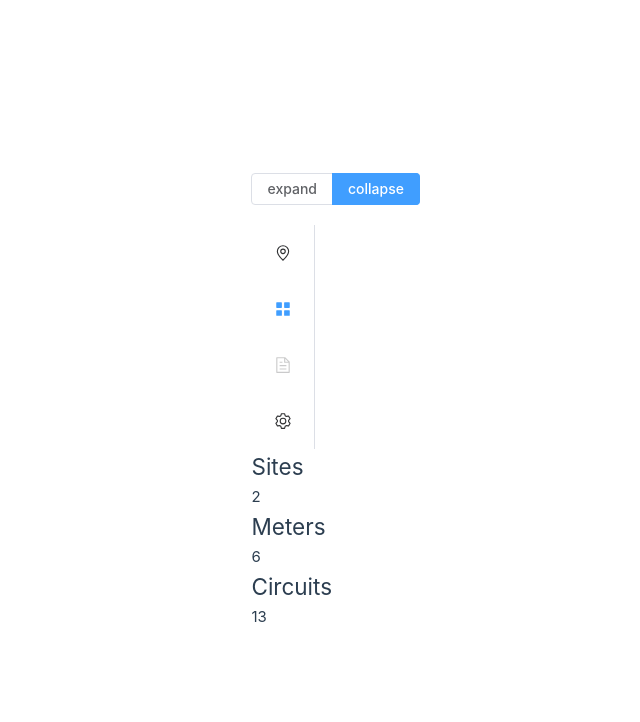
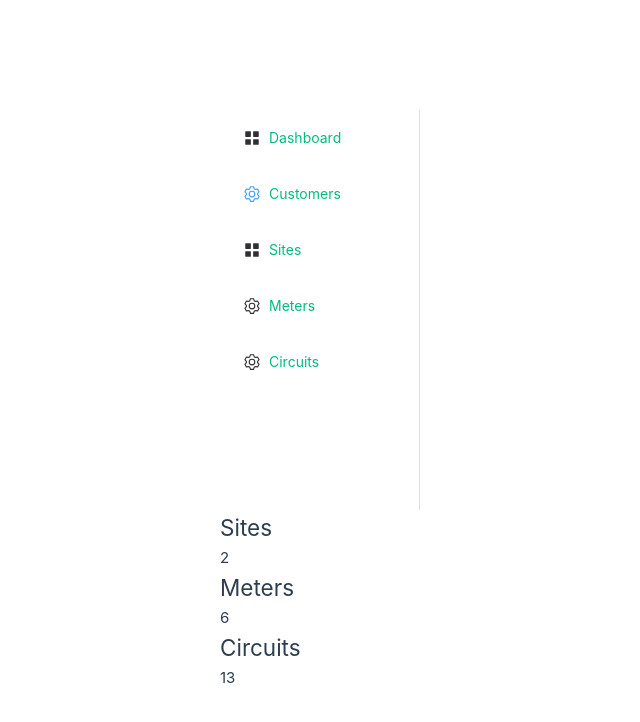
Before and after one commit to Koshux/entities-manager-ui, a Vue app: page / in a window 1280 px wide. Shown: the top 722 px of the page, without its empty margins (220-860 px from the left). Built offline with nearby package versions, Linux system fonts and the light colour scheme.

Commit message:
Hooked up sidebar
Replaced the fake links with the actual vue-router links.

```diff
--- a/src/App.vue
+++ b/src/App.vue
@@ -1,8 +1,4 @@
 <template>
-  <!-- <header>
-    <img alt="Vue logo" class="logo" src="@/assets/logo.svg" width="125" height="125" />
-  </header> -->
-
   <div class="wrapper">
     <TheSidebar />
     <RouterView />
--- a/src/components/TheSidebar.vue
+++ b/src/components/TheSidebar.vue
@@ -1,70 +1,39 @@
-<!-- <template>
-  <nav>
-    <ul>
-      <li>
-        <RouterLink to="/">Dashboard</RouterLink>
-      </li>
-      <li>
-        <RouterLink to="/customers">Customers</RouterLink>
-      </li>
-      <li>
-        <RouterLink to="/sites">Sites</RouterLink>
-      </li>
-      <li>
-        <RouterLink to="/meters">Meters</RouterLink>
-      </li>
-      <li>
-        <RouterLink to="/circuits">Circuits</RouterLink>
-      </li>
-    </ul>
-  </nav>
-</template>
-
-<script setup lang="ts">
-import { RouterLink } from 'vue-router'
-defineProps<{}>()
-</script> -->
 <template>
-  <el-radio-group v-model="isCollapse" style="margin-bottom: 20px">
-    <el-radio-button :label="false">expand</el-radio-button>
-    <el-radio-button :label="true">collapse</el-radio-button>
-  </el-radio-group>
   <el-menu
     default-active="2"
     class="el-menu-vertical-demo"
-    :collapse="isCollapse"
     @open="handleOpen"
     @close="handleClose"
   >
-    <el-sub-menu index="1">
+    <el-menu-item index="1">
+      <el-icon><icon-menu /></el-icon>
       <template #title>
-        <el-icon><location /></el-icon>
-        <span>Navigator One</span>
+        <RouterLink to="/">Dashboard</RouterLink>
       </template>
-      <el-menu-item-group>
-        <template #title><span>Group One</span></template>
-        <el-menu-item index="1-1">item one</el-menu-item>
-        <el-menu-item index="1-2">item two</el-menu-item>
-      </el-menu-item-group>
-      <el-menu-item-group title="Group Two">
-        <el-menu-item index="1-3">item three</el-menu-item>
-      </el-menu-item-group>
-      <el-sub-menu index="1-4">
-        <template #title><span>item four</span></template>
-        <el-menu-item index="1-4-1">item one</el-menu-item>
-      </el-sub-menu>
-    </el-sub-menu>
+    </el-menu-item>
     <el-menu-item index="2">
+      <el-icon><setting /></el-icon>
+      <template #title>
+        <RouterLink to="/customers">Customers</RouterLink>
+      </template>
+    </el-menu-item>
+    <el-menu-item index="3">
       <el-icon><icon-menu /></el-icon>
-      <template #title>Navigator Two</template>
-    </el-menu-item>
-    <el-menu-item index="3" disabled>
-      <el-icon><document /></el-icon>
-      <template #title>Navigator Three</template>
+      <template #title>
+        <RouterLink to="/sites">Sites</RouterLink>
+      </template>
     </el-menu-item>
     <el-menu-item index="4">
       <el-icon><setting /></el-icon>
-      <template #title>Navigator Four</template>
+      <template #title>
+        <RouterLink to="/meters">Meters</RouterLink>
+      </template>
+    </el-menu-item>
+    <el-menu-item index="5">
+      <el-icon><setting /></el-icon>
+      <template #title>
+        <RouterLink to="/circuits">Circuits</RouterLink>
+      </template>
     </el-menu-item>
   </el-menu>
 </template>
@@ -72,13 +41,11 @@ defineProps<{}>()
 <script lang="ts" setup>
 import { ref } from 'vue'
 import {
-  Document,
   Menu as IconMenu,
-  Location,
   Setting,
 } from '@element-plus/icons-vue'
 
-const isCollapse = ref(true)
+const isCollapse = ref(false)
 const handleOpen = (key: string, keyPath: string[]) => {
   console.log(key, keyPath)
 }
@@ -88,7 +55,7 @@ const handleClose = (key: string, keyPath: string[]) => {
 </script>
 
 <style>
-.el-menu-vertical-demo:not(.el-menu--collapse) {
+.el-menu-vertical-demo {
   width: 200px;
   min-height: 400px;
 }
```
